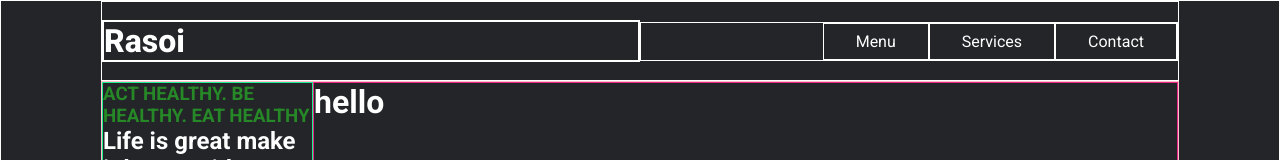
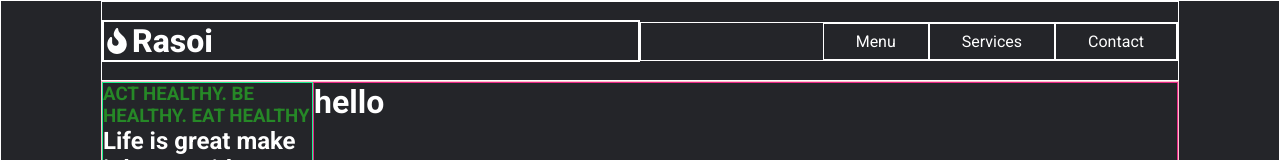
Before and after one commit to As00d/Rasoi, a React (Vite) app in the folder rasoi/: page / in a window 1280 px wide. Shown: the top 160 px of the page. Built offline with nearby package versions, Linux system fonts and the light colour scheme; a web font is replaced by a local one.

Commit message:
Added react icon for navlogo

```diff
--- a/rasoi/src/components/Navbar.jsx
+++ b/rasoi/src/components/Navbar.jsx
@@ -1,5 +1,5 @@
 import {Link} from 'react-router'
-// import {FaFire} from 'react-icons/fa'
+import {FaFire} from 'react-icons/fa'
 import './Navbar.css'
 
 const Navbar = () => {
@@ -7,7 +7,7 @@ const Navbar = () => {
     <div className="navbar-container">
       <div className="navbar-logo-container">
         <div className="navbar-logo">
-          {/* <FaFire size={26} /> */}
+          <FaFire size={26} />
           Rasoi
         </div>
       </div>
```
